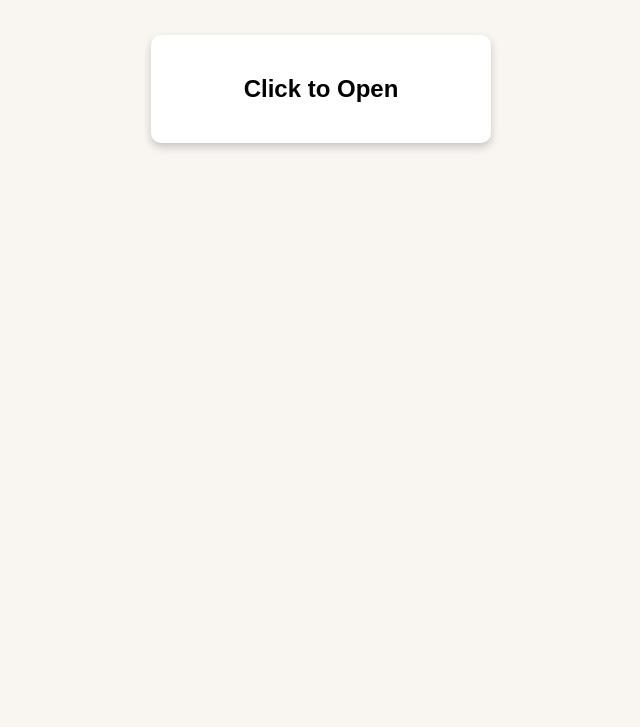
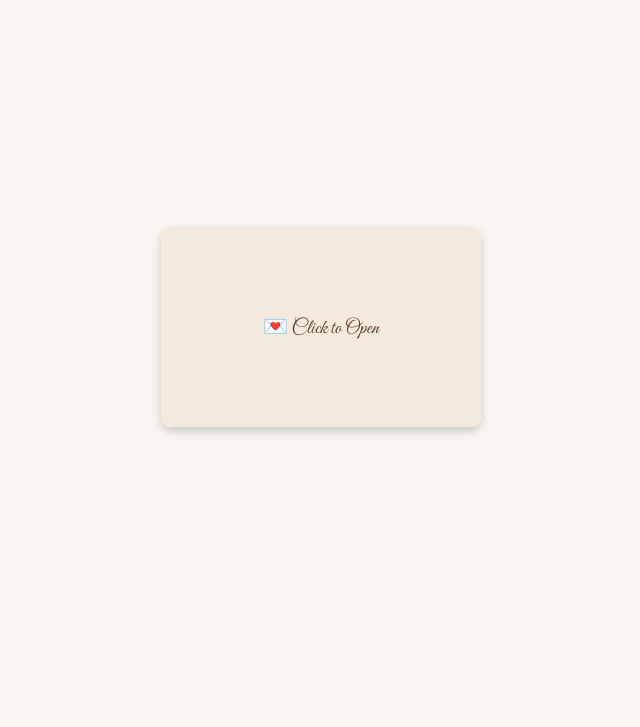
Before and after one commit to pokychannel/wedding-invite, a plain HTML site: page index.html in a window 1280 px wide. Shown: the part 73-800 px from the top of the page, without its empty margins (319-959 px from the left). Drawn offline with nearby package versions, Linux system fonts and the light colour scheme.

Commit message:
make the card prettier

```diff
--- a/index.html
+++ b/index.html
@@ -5,57 +5,100 @@
     <meta name="viewport" content="width=device-width, initial-scale=1.0">
     <title>Wedding Invitation</title>
     <style>
+        @import url('https://fonts.googleapis.com/css2?family=Great+Vibes&family=Playfair+Display:wght@400;600&display=swap');
+
         body {
-            font-family: Arial, sans-serif;
+            font-family: 'Playfair Display', serif;
             text-align: center;
             background-color: #f9f6f2;
+            display: flex;
+            justify-content: center;
+            align-items: center;
+            height: 100vh;
+            margin: 0;
+        }
+
+        .card-container {
+            perspective: 1000px;
         }
 
         .card {
-            width: 300px;
-            margin: 50px auto;
-            padding: 20px;
-            background-color: white;
+            width: 320px;
+            height: 200px;
+            background: #fff;
             border-radius: 10px;
-            box-shadow: 0px 4px 8px rgba(0, 0, 0, 0.2);
+            box-shadow: 0px 4px 10px rgba(0, 0, 0, 0.2);
+            display: flex;
+            flex-direction: column;
+            justify-content: center;
+            align-items: center;
             cursor: pointer;
-            transition: max-height 0.4s ease-in-out;
-            overflow: hidden;
-            max-height: 80px;
-        }
-
-        .card-content {
-            display: none;
-            margin-top: 15px;
+            transform-style: preserve-3d;
+            transition: transform 0.6s ease-in-out;
+            position: relative;
         }
 
         .card.open {
-            max-height: 500px;
+            transform: rotateX(180deg);
         }
+
+        .card .front {
+            position: absolute;
+            width: 100%;
+            height: 100%;
+            background: #f3e9dc;
+            color: #5c3d2e;
+            font-size: 20px;
+            font-family: 'Great Vibes', cursive;
+            display: flex;
+            justify-content: center;
+            align-items: center;
+            backface-visibility: hidden;
+            border-radius: 10px;
+        }
+
+        .card .inside {
+            position: absolute;
+            width: 100%;
+            height: 100%;
+            background: white;
+            color: #333;
+            font-size: 18px;
+            padding: 20px;
+            display: flex;
+            flex-direction: column;
+            justify-content: center;
+            align-items: center;
+            backface-visibility: hidden;
+            transform: rotateX(180deg);
+            border-radius: 10px;
+        }
+
+        .card .inside p {
+            margin: 5px 0;
+        }
+
     </style>
 </head>
 <body>
 
-    <h1>You're Invited!</h1>
-    <div class="card" onclick="toggleCard()">
-        <h2>Click to Open</h2>
-        <div class="card-content">
-            <p>Join us for our special day on **[Wedding Date]** at **[Venue Name]**.</p>
-            <p>We can't wait to celebrate with you!</p>
+    <div class="card-container">
+        <div class="card" onclick="toggleCard()">
+            <div class="front">
+                💌 Click to Open
+            </div>
+            <div class="inside">
+                <h2>You're Invited!</h2>
+                <p>Join us for our wedding on **[Wedding Date]**</p>
+                <p>at **[Venue Name]**.</p>
+                <p>We can't wait to celebrate with you! 💕</p>
+            </div>
         </div>
     </div>
 
     <script>
         function toggleCard() {
-            const card = document.querySelector('.card');
-            const content = document.querySelector('.card-content');
-
-            card.classList.toggle('open');
-            if (card.classList.contains('open')) {
-                content.style.display = "block";
-            } else {
-                content.style.display = "none";
-            }
+            document.querySelector('.card').classList.toggle('open');
         }
     </script>
 
```
